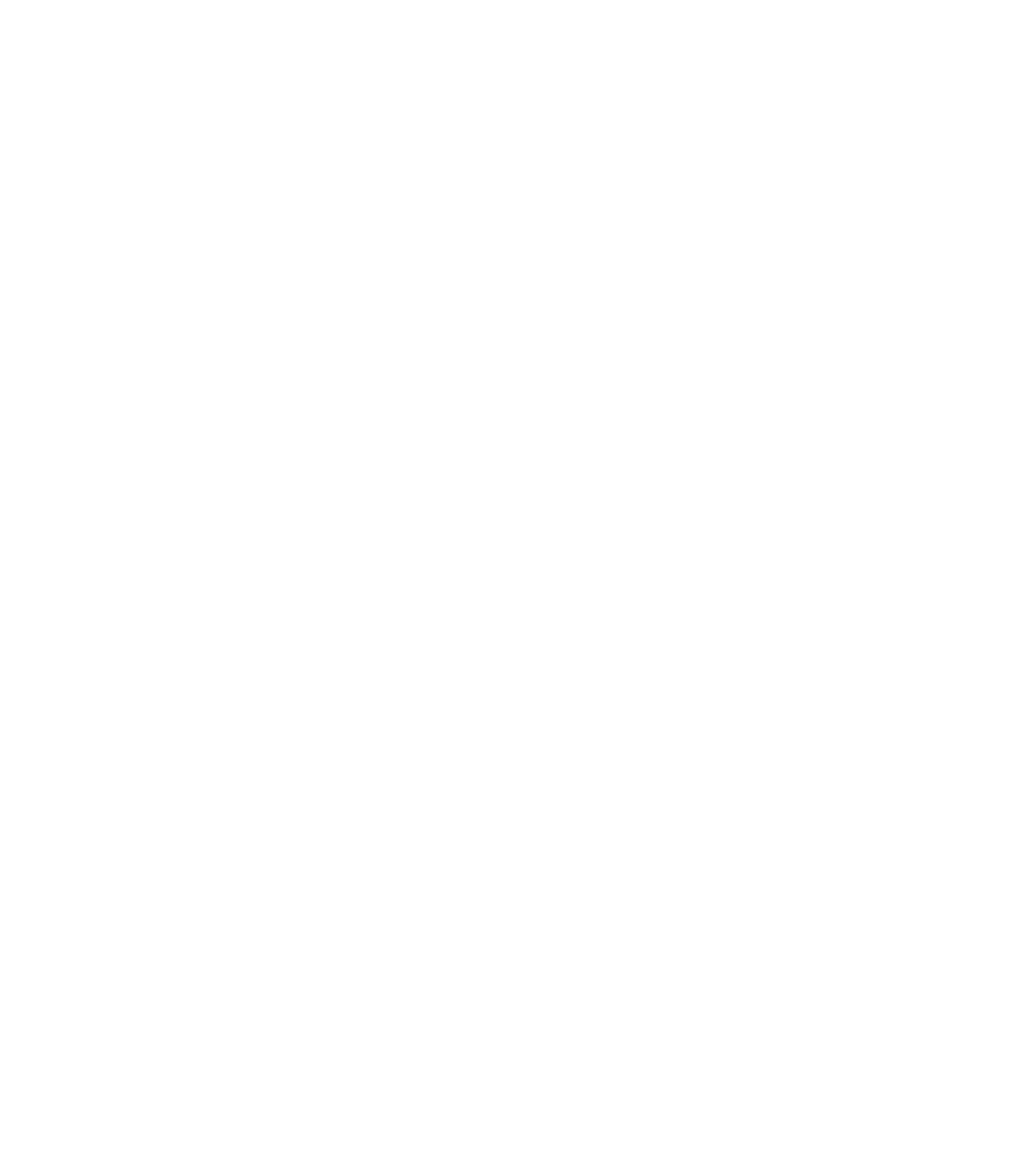
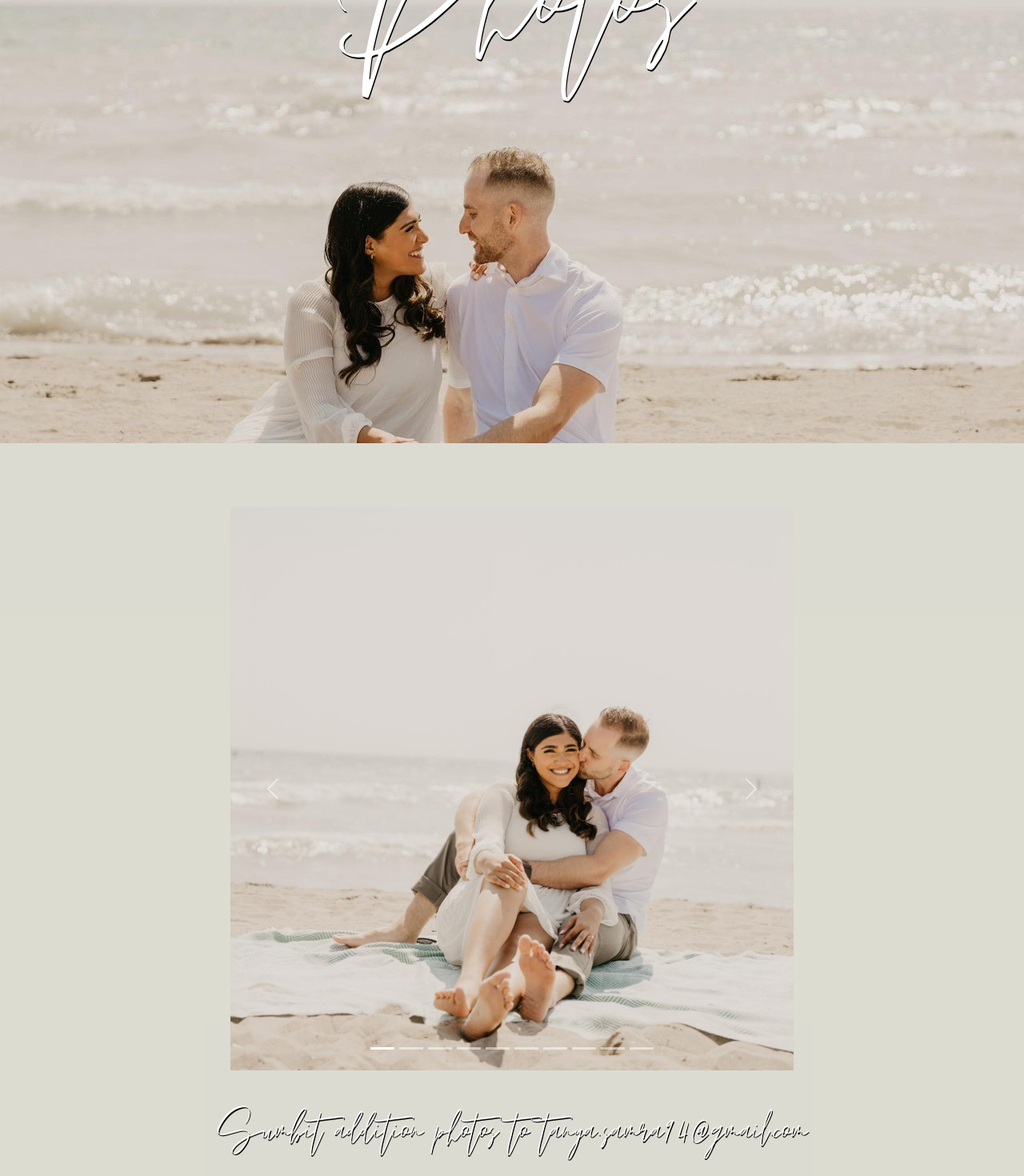
Before and after one commit to MichaelSault/TanyaWeddingWebsite, a React (Vite) app: page /Photos in a window 1280 px wide. Before the commit this address had no page. Shown: the part 246-1716 px from the top of the page at 80% size. Before the commit the page ends 800 px from the top, so only its background shows below. Built offline with nearby package versions, Linux system fonts and the light colour scheme.

Commit message:
moved the photo carousel to it's own page

```diff
--- a/src/App.css
+++ b/src/App.css
@@ -26,7 +26,7 @@
 }
 
 #bodyCarousel {
-  max-width: 45%;
+  max-width: 55%;
   align-self: center;
   margin-bottom: 2em;
   height: 90%;
@@ -54,7 +54,9 @@
 }
 
 h2 {
-  color: #CEA300;
+  font-size: 6vw;
+  font-family: 'Emitha-Script';
+  color: hwb(0 100% 0%);
   text-shadow: 1px 2px 0 #000;
 }
 
--- a/src/components/home.component.jsx
+++ b/src/components/home.component.jsx
@@ -12,13 +12,6 @@
     <>
         <TitleHeader Title={'Tanya & Justin'}/>
 
-        <div id='bodyCarousel'>
-
-          {/* <Sidebar /> */}
-
-          <EngagementCarosel />
-
-        </div>
           <EventBanner event={'Anand Karaj'} date={'Aug 17th'} location={'Burlington'} details={"The day will begin with the baraat (groom's parade). The anand karaj is comprised of a series of prayers and hymns (lavanns) which symbolizes the bride and grooms vows to one another."}/>
           <EventBannerMirror event={'Civil Ceremony'} date={'Aug 18th'} location={'Burlington'} details={"The civil wedding ceremony will take place followed by cocktail hour, dinner and dancing to celebrate the final day of the wedding week."}/>
     </>
--- a/src/components/navbar.component.jsx
+++ b/src/components/navbar.component.jsx
@@ -182,6 +182,7 @@
                 <MenuItem href="../Events" component="a" onClick={handleUserClose}>Events</MenuItem>
                 <MenuItem href="../Invite" component="a" onClick={handleUserClose}>Invite</MenuItem>
                 <MenuItem href="../Guest" component="a" onClick={handleUserClose}>Profile</MenuItem>
+                <MenuItem href="../Photos" component="a" onClick={handleUserClose}>Photos</MenuItem>
                 {/* Will delete the JWT token */}
                 <MenuItem href="../" component="a" onClick={logOutUser}>Log Out</MenuItem>
               </Menu>
--- /dev/null
+++ b/src/components/photos.component.jsx
@@ -0,0 +1,21 @@
+
+import '../App.css';
+
+import TitleHeader from './titleBanner.component';
+import EngagementCarosel from './engagementCarosel.component';
+
+function Photos() {
+
+
+    return (
+        <>
+            <TitleHeader Title={'Photos'}/>
+            <div id='bodyCarousel'>
+                <EngagementCarosel />
+            </div>
+            <h2>Sumbit addition photos to tanya.samra94@gmail.com</h2>
+        </>
+  )
+}
+
+export default Photos;
--- a/src/main.jsx
+++ b/src/main.jsx
@@ -11,6 +11,7 @@
 import AddGuest from './components/addGuest.component.jsx';
 import Guest from './components/guest.component.jsx';
 import Envelope from './components/envelope.component.jsx';
+import Photos from './components/photos.component.jsx';
 
 import Navbar from './components/navbar.component.jsx';
 
@@ -27,6 +28,7 @@
             <Route path='/Invite' element={<AddGuest/>}/>
             <Route path='/Guest' element={<Guest/>}/>
             <Route path='/Envelope' element={<Envelope/>}/>
+            <Route path='/Photos' element={<Photos/>}/>
           </Routes>
         </BrowserRouter>
       </React.StrictMode>
```
Also changed, not shown: src/components/engagementCarosel.component.jsx (+0 -24 lines), src/components/songs.componenet.jsx (added).
